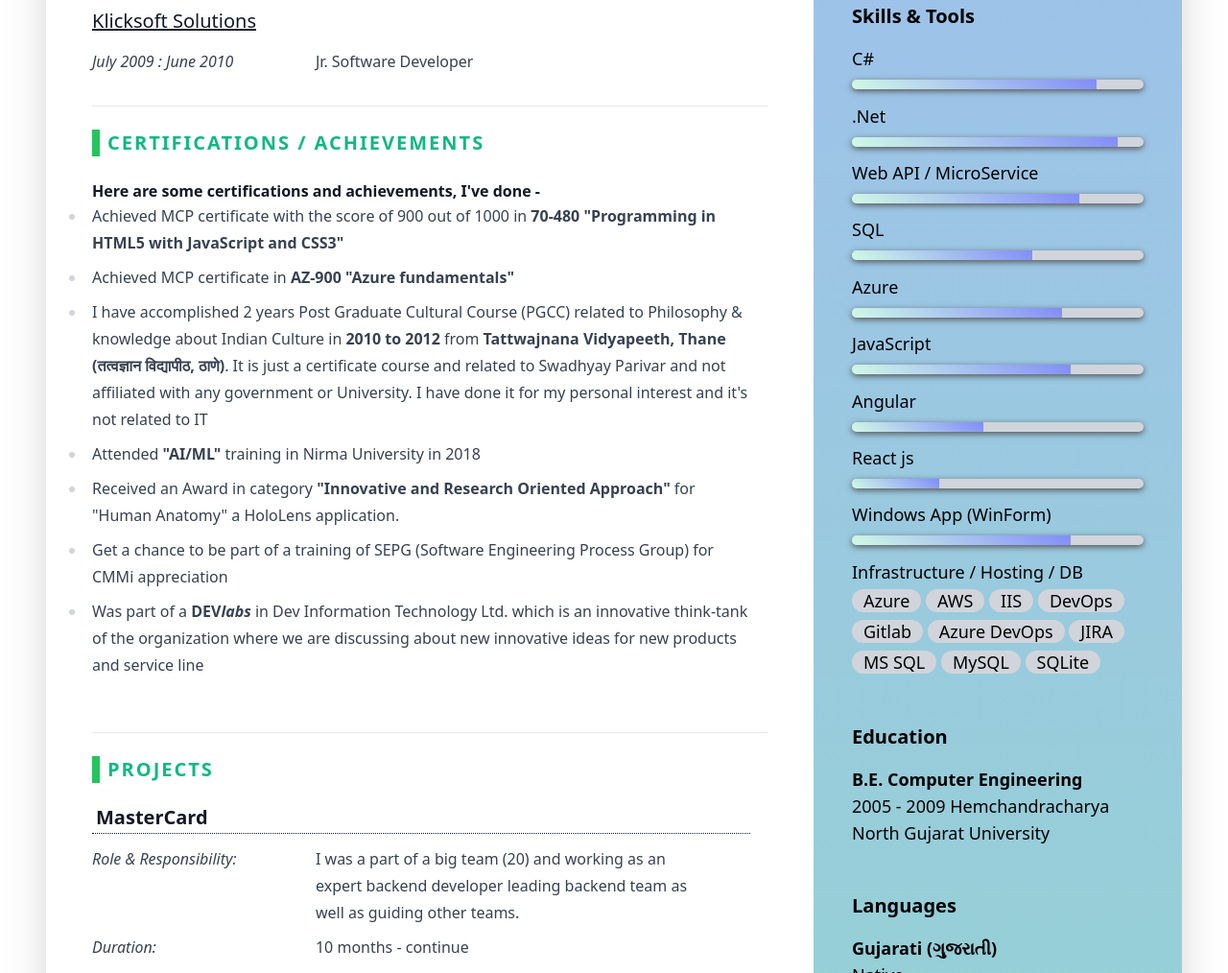
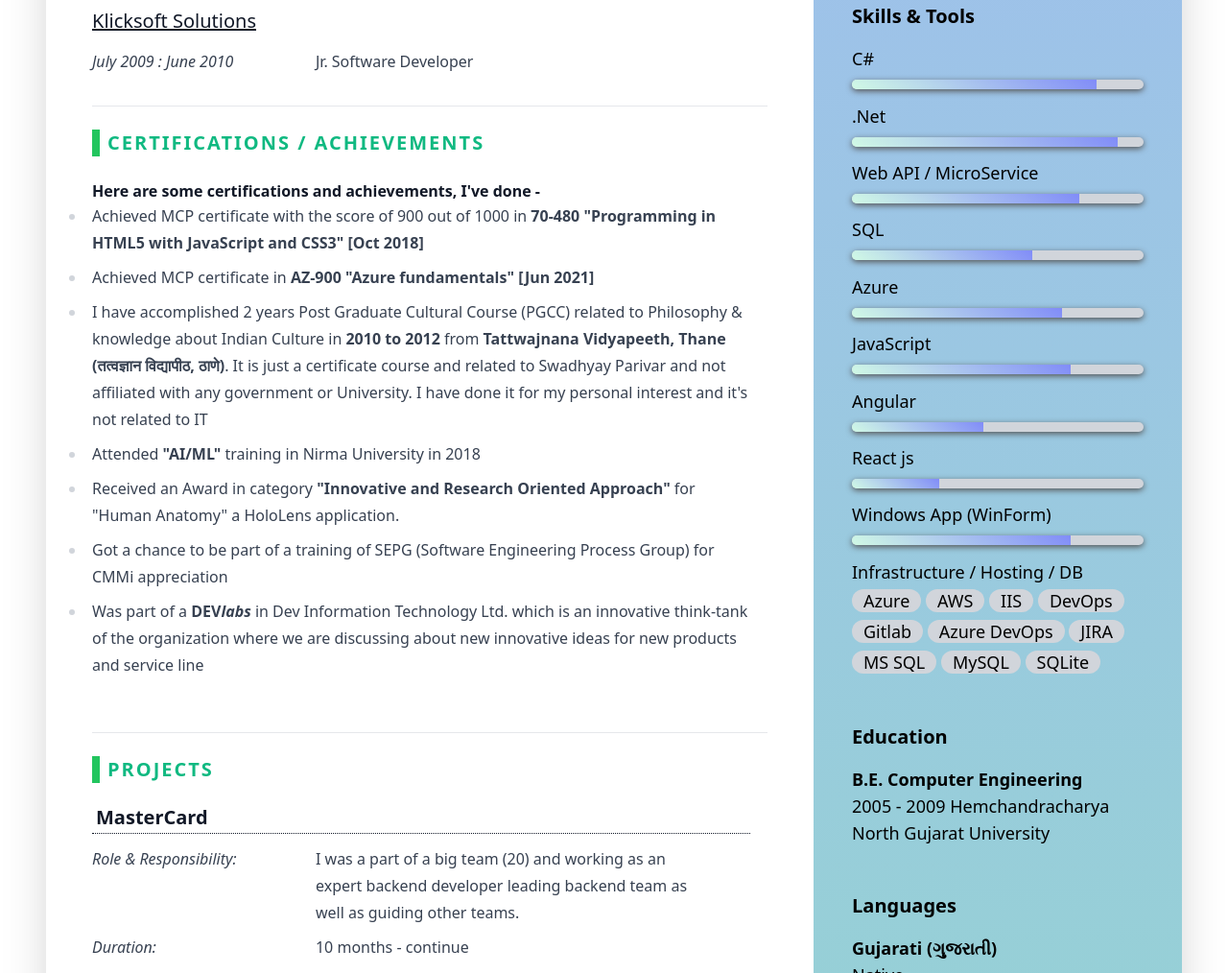
Before and after one commit to Sachin4dotnet/sachin4dotnet.github.io, a website built with Vite: page index.html in a window 1280 px wide. Shown: the part 1173-2187 px from the top of the page at 96% size. Built offline with nearby package versions, Linux system fonts and the light colour scheme.

Commit message:
small changes

```diff
--- a/index.html
+++ b/index.html
@@ -382,8 +382,8 @@
               </h4>
               <ul>
                 <li>Achieved MCP certificate with the score of 900 out of 1000 in
-                  <b>70-480 "Programming in HTML5 with JavaScript and CSS3"</b></li>
-                <li>Achieved MCP certificate in <b>AZ-900 "Azure fundamentals"</b></li>
+                  <b>70-480 "Programming in HTML5 with JavaScript and CSS3" [Oct 2018]</b></li>
+                <li>Achieved MCP certificate in <b>AZ-900 "Azure fundamentals" [Jun 2021]</b></li>
                 <li>I have accomplished 2 years Post Graduate Cultural Course (PGCC) related to Philosophy &
                   knowledge about Indian Culture in <b>2010 to 2012</b> from <b>Tattwajnana Vidyapeeth, Thane (तत्वज्ञान
                   विद्यापीठ, ठाणे)</b>. It is just a certificate course and related to Swadhyay Parivar and
@@ -392,7 +392,7 @@
                 <li>Attended <b>"AI/ML"</b> training in Nirma University in 2018</li>
                 <li>Received an Award in category <b>"Innovative and Research Oriented Approach"</b> for "Human
                   Anatomy" a HoloLens application.</li>
-                <li>Get a chance to be part of a training of SEPG (Software Engineering Process Group) for CMMi
+                <li>Got a chance to be part of a training of SEPG (Software Engineering Process Group) for CMMi
                   appreciation</li>
                 <li>Was part of a <b>DEV<i>labs</i></b> in Dev Information Technology Ltd. which is an innovative think-tank of the
                   organization where we are discussing about new innovative ideas for new products and service line</li>
```
Also changed, not shown: 2 other files.
